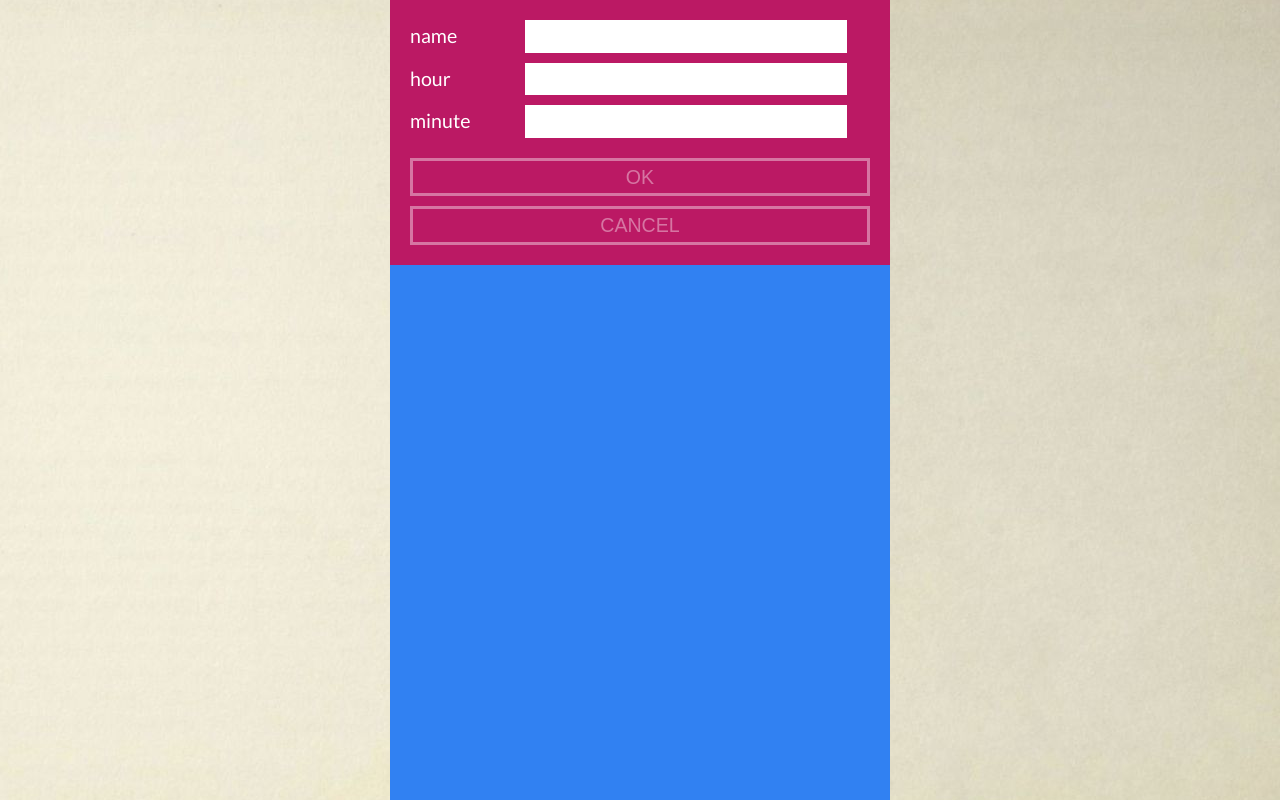
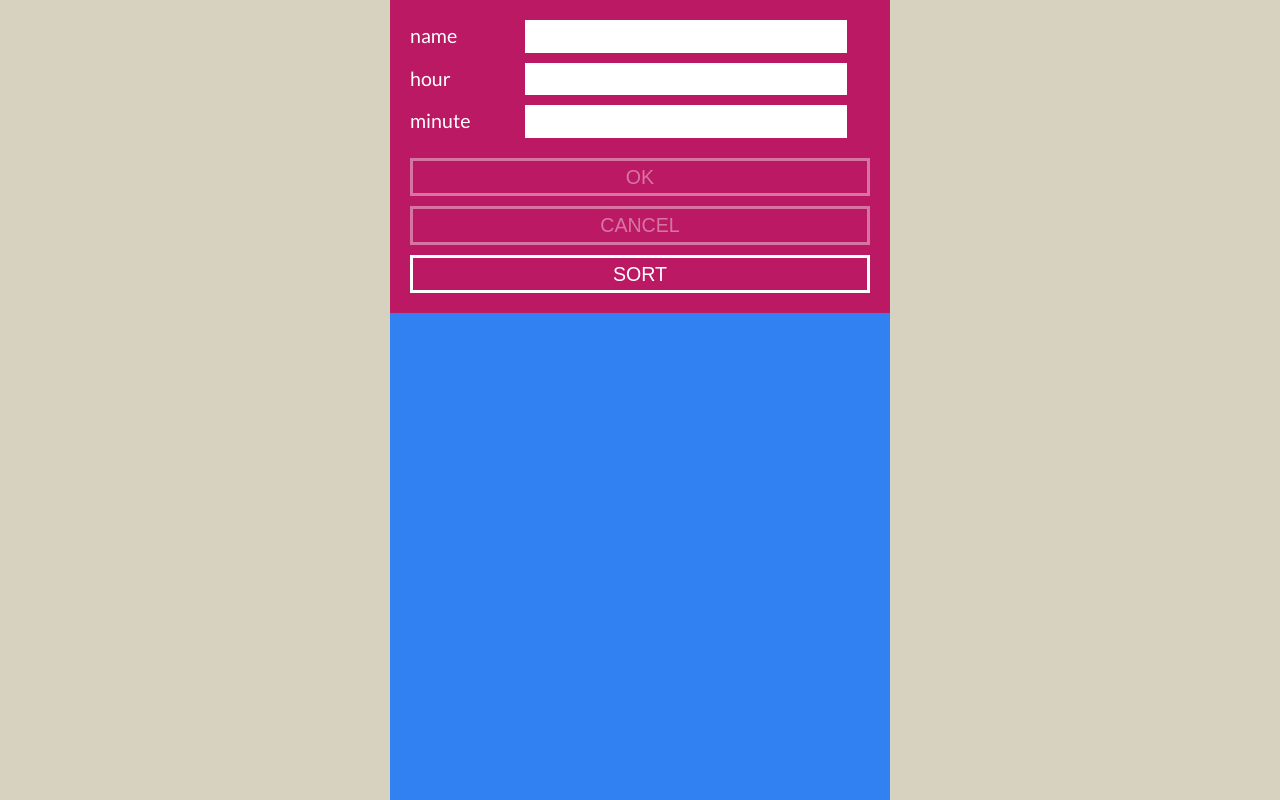
Before and after one commit to stat-tom/countdown-app, a React (Create React App) app: page / in a window 1280 px wide. Built offline with nearby package versions, Linux system fonts and the light colour scheme.

Commit message:
change EditEvent.jsx

```diff
--- a/src/components/App.jsx
+++ b/src/components/App.jsx
@@ -117,7 +117,7 @@ class App extends Component {
 
     /* handleSortEvents() {
         this.state.events.sort(function(a, b) {
-            return a.hour - b.hour;
+            return b.hour - a.hour;
         });
     } */
 
@@ -135,6 +135,8 @@ class App extends Component {
                     onEditInit={id => this.handleEditInit(id)}
                 />
             );
+        }).sort(function(a, b) {
+            return b.hour - a.hour;
         });
 
         return (
--- a/src/components/EditEvent.jsx
+++ b/src/components/EditEvent.jsx
@@ -59,6 +59,7 @@ const EditEvent = props => {
             </div>
             <button disabled={!isFormValid} onClick={() => props.onSave()}>OK</button>
             <button disabled={isFormEmpty} onClick={() => props.onCancel()}>Cancel</button>
+            <button onClick={() => props.onSort()}>Sort</button>
         </div>
     );
 };
--- a/src/styles/App.css
+++ b/src/styles/App.css
@@ -1,7 +1,8 @@
 #root,
 .app {
     height: 100%;
-    background-image: url('../images/diary.jpg');
+    background: #D7D2BF;
+    /* background-image: url('../images/diary.jpg'); */
     background-repeat: no-repeat;
     background-attachment: fixed;
     background-position: 50% 50%;
```
